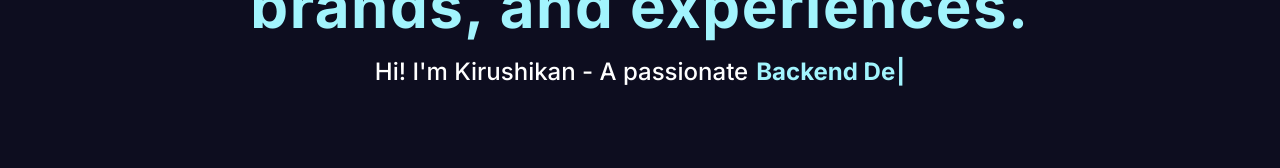
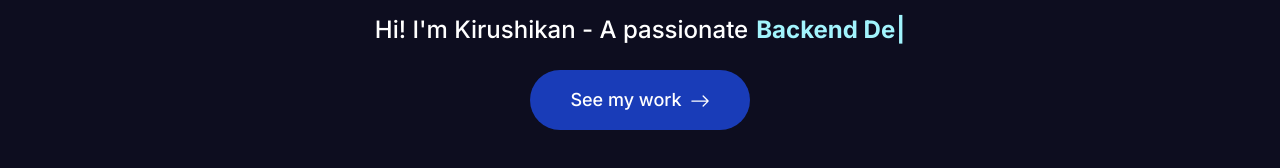
Before and after one commit to kirushikan0508/portpolio, a Next.js app: page / in a window 1280 px wide. Shown: the part 468-636 px from the top of the page. Built offline with nearby package versions, Linux system fonts and the light colour scheme.

Commit message:
hero page button

```diff
--- a/components/Home/Hero/Hero.tsx
+++ b/components/Home/Hero/Hero.tsx
@@ -1,6 +1,7 @@
 'use client'
 import Image from 'next/image'
 import React from 'react'
+import { BsArrowRight } from 'react-icons/bs'
 import Typewriter from 'typewriter-effect'
 
 const Hero = () => {
@@ -35,6 +36,10 @@
             }}/>
           </span>
         </h2>
+        <button className='mt-6 px-10 py-4 bg-blue-800 hover:bg-blue-900 transition-all duration-300 cursor-pointer rounded-full text-lg font-medium'>
+          <span>See my work</span>
+          <BsArrowRight className='w-5 h-5 ml-2 inline-block'/>
+        </button>
       </div>
     </div>
   )
```
